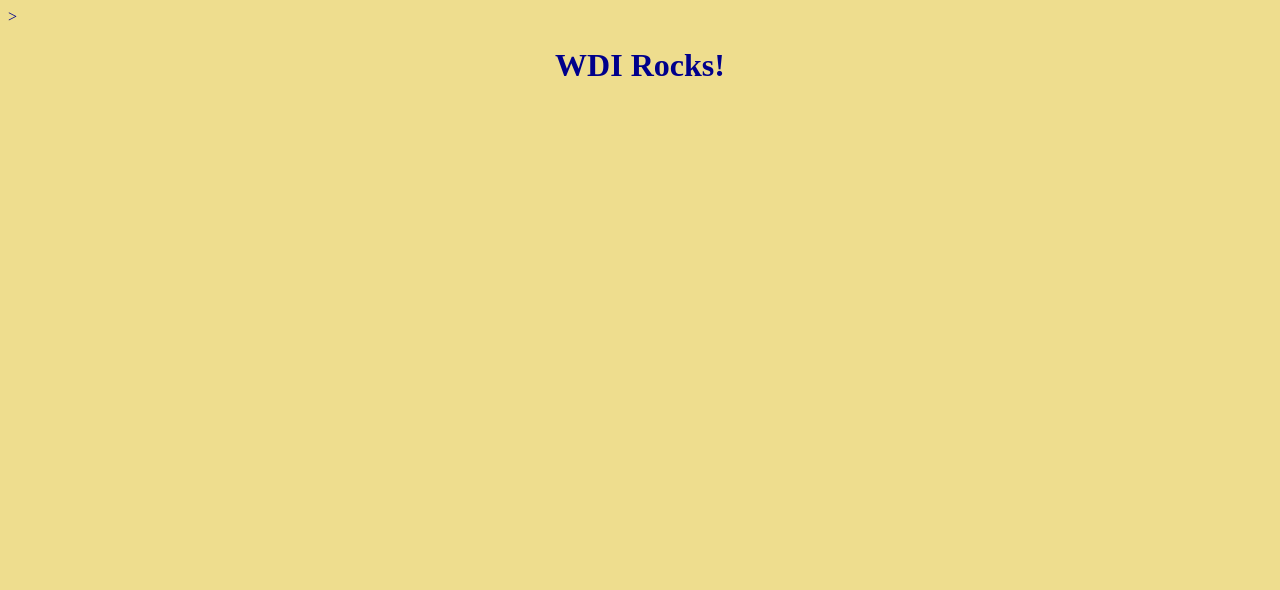
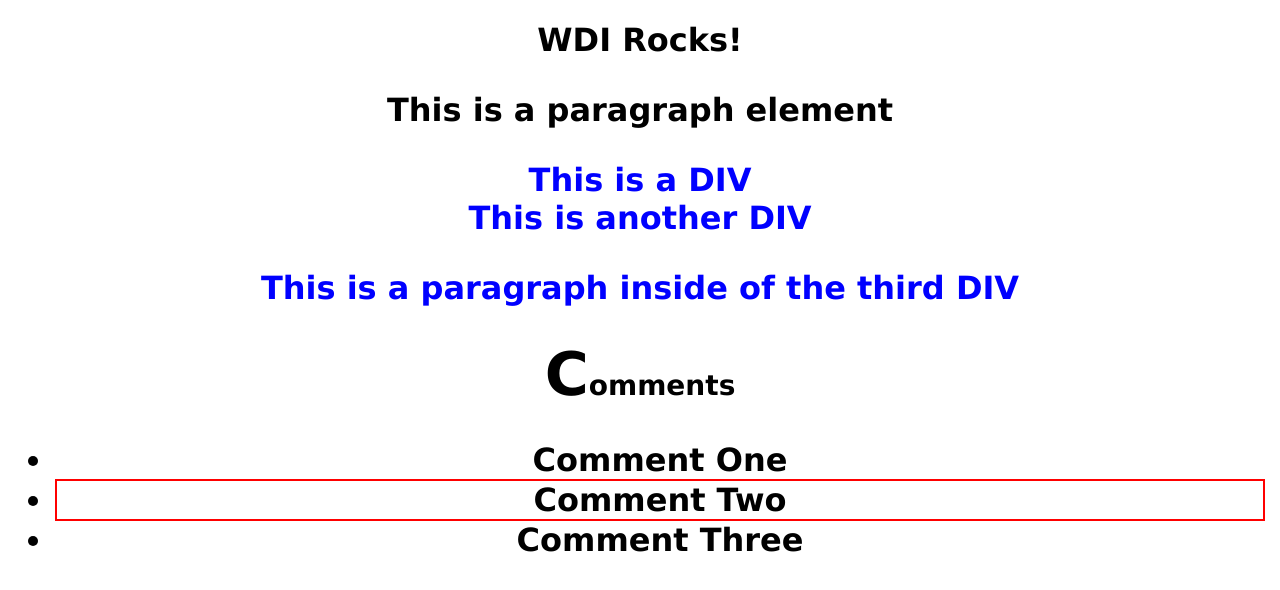
Before and after one commit to dylan-burston/css-selectors-classwork, a plain HTML site: page index.html in a window 1280 px wide. Drawn offline with Linux system fonts and the light colour scheme.

Commit message:
completed code along

```diff
--- a/css/styles.css
+++ b/css/styles.css
@@ -0,0 +1,28 @@
+body {
+    font-family: "Lucida Grande";
+    margin: 15px;
+}
+
+h1, h2 {
+    text-align: center;
+}
+
+div {
+      color: blue;
+  }
+
+#comments-title {
+      font-size: 28px;
+  }
+
+#comments-title::first-letter {
+    font-size: 60px;
+}
+
+li.super-cool {
+    border: 2px solid red;
+}
+
+li:hover {
+    cursor: pointer;
+}
--- a/index.html
+++ b/index.html
@@ -5,13 +5,24 @@
     <meta http-equiv="X-UA-Compatible" content="IE=edge">
     <meta name="viewport" content="width=device-width, initial-scale=1.0">
     <title>Css Code Along</title>
-    <style>
-        h1 {
-            text-align: center;
-        }
-    </style>
+    <link rel="stylesheet" href="css/styles.css">
 </head>
-<body style="background-color: #eedd8e; color: darkblue"></body>>
+
+<body>
     <h1>WDI Rocks!<h1>
+    <p>This is a paragraph element</p>
+
+    <div>This is a DIV</div>
+    <div class="crazy">This is another DIV</div>
+    <div class="crazy super-cool">
+        <p>This is a paragraph inside of the third DIV</p>
+    </div>
+
+        <p id="comments-title">Comments</p>
+    <ul>
+        <li>Comment One </li>
+        <li class="super-cool">Comment Two</li>
+        <li>Comment Three</li>
+    </ul>
 </body>
 </html>
```
